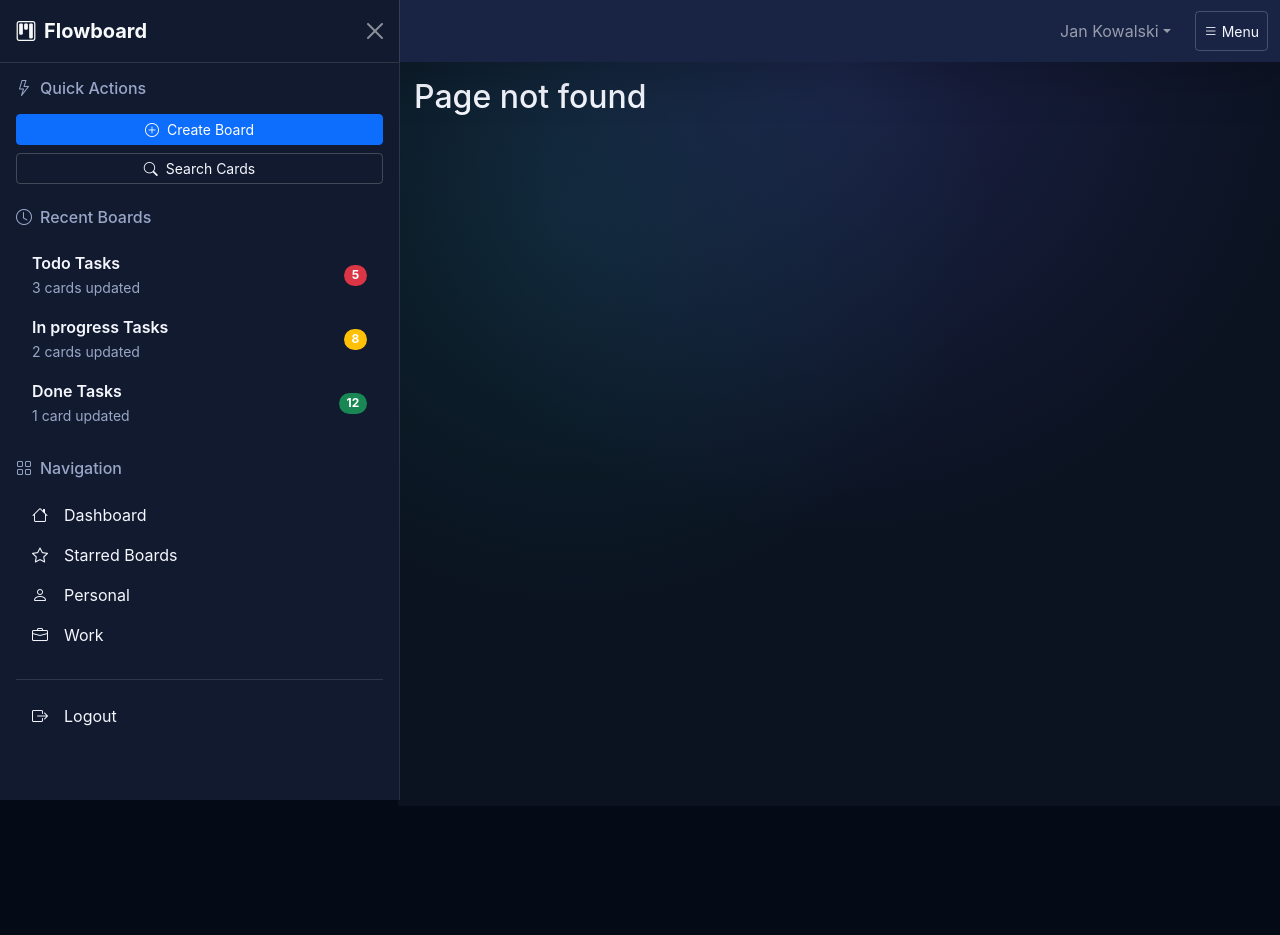
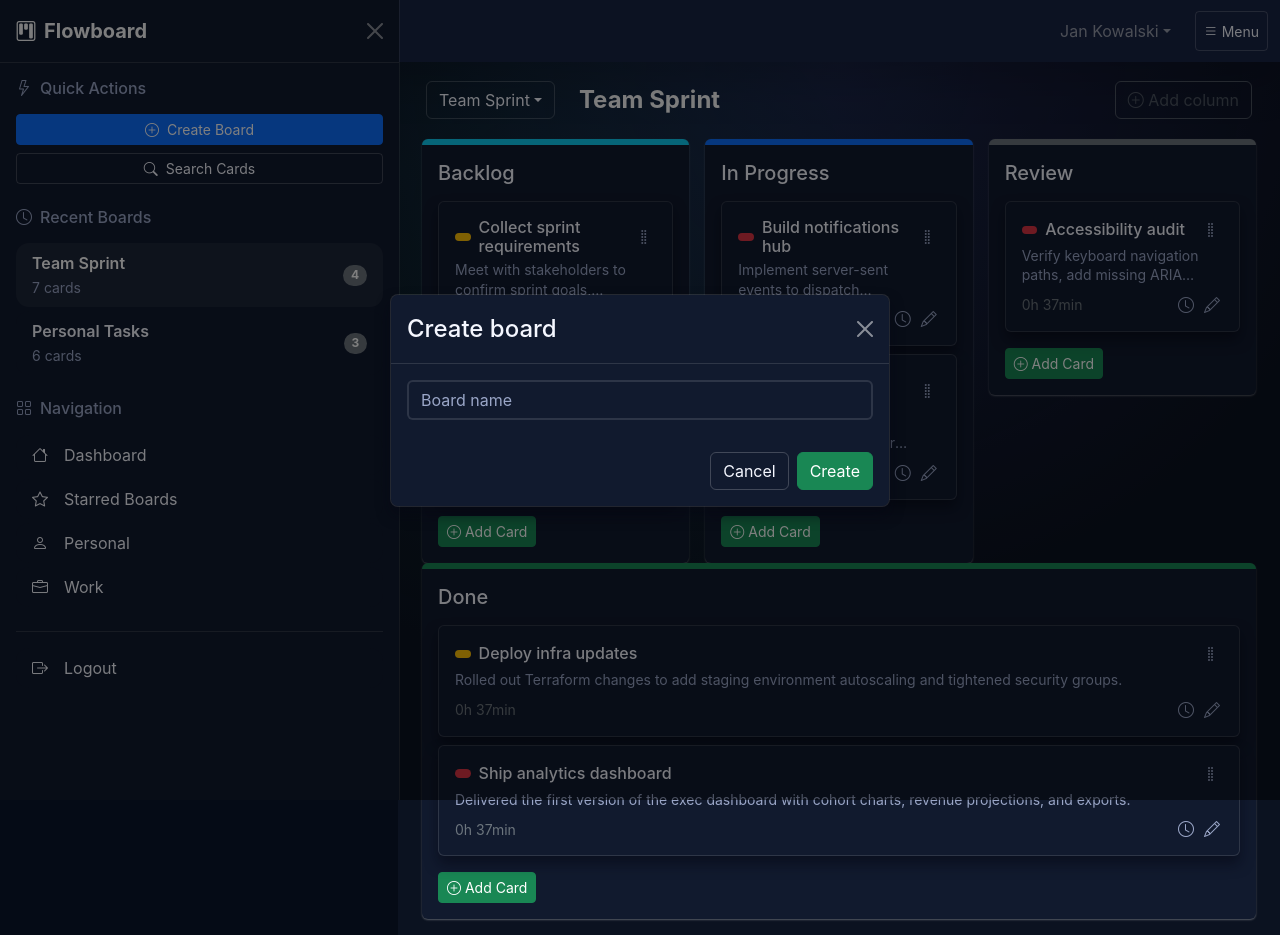
Before and after one commit to adambien94/React-Flowboard, a React (Vite) app: page /team-sprint in a window 1280 px wide. Both pictures are taken after a click on the button "Create Board". Before the commit the page ends 806 px from the top, so only its background shows below. Built offline with nearby package versions, Linux system fonts and the light colour scheme.

Commit message:
create new board feature

```diff
--- a/src/App.tsx
+++ b/src/App.tsx
@@ -8,6 +8,7 @@ export default function App() {
     <Routes>
       <Route path="/" element={<DashboardLayout />}>
         <Route index element={<Dashboard />} />
+        <Route path=":boardId" element={<Dashboard />} />
         <Route path="*" element={<h2>Page not found</h2>} />
       </Route>
     </Routes>
--- a/src/Dashboard.tsx
+++ b/src/Dashboard.tsx
@@ -1,7 +1,7 @@
 import { Container, Dropdown, Stack, Row, Button } from "react-bootstrap";
-import { useEffect, useState } from "react";
+import { useCallback, useEffect, useMemo, useState } from "react";
+import { useNavigate, useParams } from "react-router-dom";
 import TaskDrawer from "./components/TaskDrawer";
-import { mockBoard as boardColumns } from "./mocks/boards.mock";
 import type {
   BoardColumn as BoardColumnType,
   BoardColumnCard,
@@ -11,7 +11,7 @@ import BoardColumn from "./components/BoardColumn";
 import TaskCard from "./components/TaskCard";
 import AddColumnModal from "./components/AddColumnModal";
 import { BoardProvider } from "./contexts/BoardContext";
-import { useLocalStorage } from "./useLocalStorage";
+import { useBoardsContext } from "./contexts/BoardsContext";
 import { DndContext, DragOverlay } from "@dnd-kit/core";
 import type { DragEndEvent, DragStartEvent } from "@dnd-kit/core";
 import { v4 as uuidV4 } from "uuid";
@@ -21,14 +21,60 @@ export default function Dashboard() {
   const [activeColId, setActiveColId] = useState<string>();
   const [activeCard, setActiveCard] = useState<BoardColumnCard | null>(null);
   const [showAddColumnModal, setShowAddColumnModal] = useState(false);
-  const [boardCols, setBoardCols] = useLocalStorage<BoardColumnType[]>(
-    "BOARD_COLS",
-    boardColumns
-  );
+  const { boards, setBoards } = useBoardsContext();
+  const { boardId } = useParams();
+  const navigate = useNavigate();
+
+  const activeBoard = useMemo(() => {
+    return boards.find((board) => board.id === boardId) ?? boards[0];
+  }, [boardId, boards]);
+
+  const activeBoardId = activeBoard?.id;
+  const boardCols = useMemo(() => activeBoard?.columns ?? [], [activeBoard]);
 
   const clearUrlHash = () => {
     window.location.hash = "";
   };
+
+  useEffect(() => {
+    if (!boards.length) return;
+    if (!boardId || !boards.some((board) => board.id === boardId)) {
+      console.log(boards);
+      navigate(`/${boards[0].id}`, { replace: true });
+    }
+  }, [boardId, boards, navigate]);
+
+  useEffect(() => {
+    if (!boardCols.length) {
+      setShowDrawer(false);
+      setActiveColId(undefined);
+      clearUrlHash();
+      return;
+    }
+    const columnExists = boardCols.some(({ id }) => id === activeColId);
+    if (!columnExists) {
+      setActiveColId(boardCols[0].id);
+      setShowDrawer(false);
+      clearUrlHash();
+    }
+  }, [boardCols, activeColId]);
+
+  const setBoardCols = useCallback(
+    (value: React.SetStateAction<BoardColumnType[]>) => {
+      if (!activeBoardId) return;
+      setBoards((prevBoards) =>
+        prevBoards.map((board) => {
+          if (board.id !== activeBoardId) {
+            return board;
+          }
+          const nextColumns =
+            typeof value === "function" ? value(board.columns) : value;
+          return { ...board, columns: nextColumns };
+        })
+      );
+    },
+    [activeBoardId, setBoards]
+  );
 
   const handleHideDrawer = () => {
     clearUrlHash();
@@ -41,6 +87,7 @@ export default function Dashboard() {
   };
 
   const onCreateTaskCard = (colId: string, taskData: BoardColumnCard) => {
+    if (!activeBoardId) return;
     setBoardCols((prev) => {
       return prev.map((col) => {
         if (col.id === colId) {
@@ -60,6 +107,7 @@ export default function Dashboard() {
     cardId: string,
     taskData: RawBoardColumnCard
   ) => {
+    if (!activeBoardId) return;
     setBoardCols((prev) => {
       return prev.map((col) => {
         if (col.id !== colId) {
@@ -79,6 +127,7 @@ export default function Dashboard() {
   };
 
   const onDeleteTaskCard = (colId: string, cardId: string) => {
+    if (!activeBoardId) return;
     setBoardCols((prev) =>
       prev.map((col) => {
         if (col.id !== colId) {
@@ -93,15 +142,18 @@ export default function Dashboard() {
   };
 
   const handleAddColumn = (name: string, color: string) => {
+    if (!activeBoardId) return;
+    const newColumnId = uuidV4();
     setBoardCols((prev) => [
       ...prev,
       {
-        id: uuidV4(),
+        id: newColumnId,
         name,
         color,
         cards: [],
       },
     ]);
+    setActiveColId(newColumnId);
   };
 
   const handleCardDragStart = (event: DragStartEvent) => {
@@ -166,15 +218,17 @@ export default function Dashboard() {
           onDragStart={handleCardDragStart}
           onDragEnd={handleCardDragdEnd}
         >
+          {activeColId && (
             <TaskDrawer
               onHide={handleHideDrawer}
-            colId={activeColId!}
+              colId={activeColId}
               colName={boardCols.find(({ id }) => id === activeColId)?.name}
               colColor={boardCols.find(({ id }) => id === activeColId)?.color}
               createTask={onCreateTaskCard}
               editTask={onEditTaskCard}
               deleteTask={onDeleteTaskCard}
             />
+          )}
           <Container fluid>
             <div>
               <div className="d-flex align-items-center justify-content-between">
@@ -184,22 +238,26 @@ export default function Dashboard() {
                       variant="outline-secondary"
                       id="dropdown-basic"
                     >
-                      Boards
+                      {activeBoard?.name ?? "Boards"}
                     </Dropdown.Toggle>
 
                     <Dropdown.Menu>
-                      <Dropdown.Item href="#/action-1">Action</Dropdown.Item>
-                      <Dropdown.Item href="#/action-2">
-                        Another action
+                      {boards.map((board) => (
+                        <Dropdown.Item
+                          key={board.id}
+                          active={board.id === activeBoardId}
+                          onClick={() => {
+                            if (board.id === activeBoardId) return;
+                            navigate(`/${board.id}`);
+                          }}
+                        >
+                          {board.name}
                         </Dropdown.Item>
-                      <Dropdown.Divider />
-                      <Dropdown.Item href="#/action-3">
-                        Something else
-                      </Dropdown.Item>
+                      ))}
                     </Dropdown.Menu>
                   </Dropdown>
                   <h3 className="fw-bold text-white ms-4 mt-2 fs-4">
-                    Personal Tasks
+                    {activeBoard?.name}
                   </h3>
                 </div>
 
--- a/src/DashboardLayout.tsx
+++ b/src/DashboardLayout.tsx
@@ -3,6 +3,7 @@ import { Outlet } from "react-router-dom";
 import Navbar from "./components/Navbar";
 import Drawer from "./components/Drawer";
 import styles from "./components/DashboardLayout.module.css";
+import { BoardsProvider } from "./contexts/BoardsContext";
 
 export default function DashboardLayout() {
   const [showDrawer, setShowDrawer] = useState(true);
@@ -16,7 +17,7 @@ export default function DashboardLayout() {
   };
 
   return (
-    <>
+    <BoardsProvider>
       <Navbar onToggleDrawer={handleToggleDrawer} />
       <Drawer show={showDrawer} onHide={handleHideDrawer} />
       <div
@@ -26,6 +27,6 @@ export default function DashboardLayout() {
       >
         <Outlet />
       </div>
-    </>
+    </BoardsProvider>
   );
 }
--- /dev/null
+++ b/src/components/AddBoardModal.tsx
@@ -0,0 +1,62 @@
+import { useEffect, useRef, useState, type FormEvent } from "react";
+import { Modal, Form, Button } from "react-bootstrap";
+
+type AddBoardModalProps = {
+  show: boolean;
+  onHide: () => void;
+  onSave: (name: string) => void;
+};
+
+export default function AddBoardModal({
+  show,
+  onHide,
+  onSave,
+}: AddBoardModalProps) {
+  const [boardName, setBoardName] = useState("");
+  const inputRef = useRef<HTMLInputElement>(null);
+
+  const handleSubmit = (event: FormEvent) => {
+    event.preventDefault();
+    const trimmedName = boardName.trim();
+    if (!trimmedName) return;
+    onSave(trimmedName);
+    setBoardName("");
+  };
+
+  useEffect(() => {
+    if (show) {
+      setTimeout(() => inputRef.current?.focus(), 150);
+    } else {
+      setBoardName("");
+    }
+  }, [show]);
+
+  return (
+    <Modal show={show} onHide={onHide} centered>
+      <Form onSubmit={handleSubmit}>
+        <Modal.Header closeButton>
+          <Modal.Title>Create board</Modal.Title>
+        </Modal.Header>
+        <Modal.Body>
+          <Form.Group>
+            <Form.Control
+              ref={inputRef}
+              value={boardName}
+              onChange={(e) => setBoardName(e.target.value)}
+              placeholder="Board name"
+              required
+            />
+          </Form.Group>
+        </Modal.Body>
+        <Modal.Footer>
+          <Button variant="outline-secondary" onClick={onHide}>
+            Cancel
+          </Button>
+          <Button type="submit" variant="success">
+            Create
+          </Button>
+        </Modal.Footer>
+      </Form>
+    </Modal>
+  );
+}
--- a/src/components/Drawer.tsx
+++ b/src/components/Drawer.tsx
@@ -1,5 +1,10 @@
-import React from "react";
+import { useMemo, useState } from "react";
 import { Offcanvas, ListGroup, Button, Badge } from "react-bootstrap";
+import { useNavigate, useParams } from "react-router-dom";
+import type { Board } from "../types/board";
+import AddBoardModal from "./AddBoardModal";
+import { v4 as uuidV4 } from "uuid";
+import { useBoardsContext } from "../contexts/BoardsContext";
 
 interface DrawerProps {
   show: boolean;
@@ -7,6 +12,53 @@ interface DrawerProps {
 }
 
 export default function Drawer({ show, onHide }: DrawerProps) {
+  const navigate = useNavigate();
+  const { boardId } = useParams();
+  const { boards, setBoards } = useBoardsContext();
+  const [showCreateBoardModal, setShowCreateBoardModal] = useState(false);
+
+  const recentBoards = useMemo(() => {
+    return boards.map((board) => {
+      const totalCards = board.columns.reduce(
+        (sum, column) => sum + column.cards.length,
+        0
+      );
+      return { ...board, totalCards };
+    });
+  }, [boards]);
+
+  const handleBoardSelect = (targetBoardId: string) => {
+    if (targetBoardId === boardId) {
+      return;
+    }
+    navigate(`/${targetBoardId}`);
+  };
+
+  const buildBoardId = (name: string) => {
+    const baseId = name
+      .trim()
+      .toLowerCase()
+      .replace(/[^a-z0-9\s-]/g, "")
+      .replace(/\s+/g, "-");
+    if (!baseId) {
+      return `board-${uuidV4()}`;
+    }
+    const exists = boards.some((board) => board.id === baseId);
+    return exists ? `${baseId}-${Date.now()}` : baseId;
+  };
+
+  const handleCreateBoard = (name: string) => {
+    const newBoardId = buildBoardId(name);
+    const newBoard: Board = {
+      id: newBoardId,
+      name,
+      columns: [],
+    };
+    setBoards((prev) => [...prev, newBoard]);
+    setShowCreateBoardModal(false);
+    navigate(`/${newBoardId}`);
+  };
+
   return (
     <Offcanvas
       show={show}
@@ -26,13 +78,17 @@ export default function Drawer({ show, onHide }: DrawerProps) {
 
       <Offcanvas.Body className="p-0">
         <div className="p-3">
-          {/* Quick Actions */}
           <div className="mb-4">
             <h6 className="text-muted mb-3">
               <i className="bi bi-lightning me-2"></i>
               Quick Actions
             </h6>
-            <Button variant="primary" size="sm" className="w-100 mb-2">
+            <Button
+              variant="primary"
+              size="sm"
+              className="w-100 mb-2"
+              onClick={() => setShowCreateBoardModal(true)}
+            >
               <i className="bi bi-plus-circle me-2"></i>
               Create Board
             </Button>
@@ -42,52 +98,37 @@ export default function Drawer({ show, onHide }: DrawerProps) {
             </Button>
           </div>
 
-          {/* Recent Boards */}
           <div className="mb-4">
             <h6 className="text-muted mb-3">
               <i className="bi bi-clock me-2"></i>
               Recent Boards
             </h6>
             <ListGroup variant="flush">
-              <ListGroup.Item action className="border-0 py-2">
-                <div className="d-flex justify-content-between align-items-center">
-                  <div>
-                    <div className="fw-semibold">Todo Tasks</div>
-                    <small className="text-muted">3 cards updated</small>
+              {recentBoards.map((board) => (
+                <ListGroup.Item
+                  action
+                  className="border-0 py-2"
+                  key={board.id}
+                  active={board.id === boardId}
+                  onClick={() => handleBoardSelect(board.id)}
+                >
+                  <div className="d-flex justify-content-between align-items-center">
+                    <div>
+                      <div className="fw-semibold">{board.name}</div>
+                      <small className="text-muted">
+                        {board.totalCards}{" "}
+                        {board.totalCards === 1 ? "card" : "cards"}
+                      </small>
+                    </div>
+                    <Badge bg="secondary" pill>
+                      {board.columns.length}
+                    </Badge>
                   </div>
-                  <Badge bg="danger" pill>
-                    5
-                  </Badge>
-                </div>
-              </ListGroup.Item>
-
-              <ListGroup.Item action className="border-0 py-2">
-                <div className="d-flex justify-content-between align-items-center">
-                  <div>
-                    <div className="fw-semibold">In progress Tasks</div>
-                    <small className="text-muted">2 cards updated</small>
-                  </div>
-                  <Badge bg="warning" pill>
-                    8
-                  </Badge>
-                </div>
-              </ListGroup.Item>
-
-              <ListGroup.Item action className="border-0 py-2">
-                <div className="d-flex justify-content-between align-items-center">
-                  <div>
-                    <div className="fw-semibold">Done Tasks</div>
-                    <small className="text-muted">1 card updated</small>
-                  </div>
-                  <Badge bg="success" pill>
-                    12
-                  </Badge>
-                </div>
-              </ListGroup.Item>
+                </ListGroup.Item>
+              ))}
             </ListGroup>
           </div>
 
-          {/* Navigation Menu */}
           <div className="mb-4">
             <h6 className="text-muted mb-3">
               <i className="bi bi-grid me-2"></i>
@@ -116,7 +157,6 @@ export default function Drawer({ show, onHide }: DrawerProps) {
             </ListGroup>
           </div>
 
-          {/* Settings */}
           <div className="border-top pt-3">
             <ListGroup variant="flush">
               <ListGroup.Item action className="border-0 py-2">
@@ -127,6 +167,11 @@ export default function Drawer({ show, onHide }: DrawerProps) {
           </div>
         </div>
       </Offcanvas.Body>
+      <AddBoardModal
+        show={showCreateBoardModal}
+        onHide={() => setShowCreateBoardModal(false)}
+        onSave={handleCreateBoard}
+      />
     </Offcanvas>
   );
 }
--- /dev/null
+++ b/src/contexts/BoardsContext.tsx
@@ -0,0 +1,36 @@
+import { createContext, useContext, type ReactNode } from "react";
+import type { Board } from "../types/board";
+import { useLocalStorage } from "../useLocalStorage";
+import { mockBoards } from "../mocks/boards.mock";
+
+type BoardsContextType = {
+  boards: Board[];
+  setBoards: React.Dispatch<React.SetStateAction<Board[]>>;
+};
+
+const BoardsContext = createContext<BoardsContextType | undefined>(undefined);
+
+export const useBoardsContext = () => {
+  const context = useContext(BoardsContext);
+  if (!context) {
+    throw new Error("useBoardsContext must be used within BoardsProvider");
+  }
+  return context;
+};
+
+type BoardsProviderProps = {
+  children: ReactNode;
+};
+
+export const BoardsProvider = ({ children }: BoardsProviderProps) => {
+  const [boards, setBoards] = useLocalStorage<Board[]>(
+    "FLOWBOARD_BOARDS",
+    mockBoards
+  );
+
+  return (
+    <BoardsContext.Provider value={{ boards, setBoards }}>
+      {children}
+    </BoardsContext.Provider>
+  );
+};
--- a/src/dark-theme.css
+++ b/src/dark-theme.css
@@ -68,6 +68,11 @@ body {
   border-color: var(--border-color) !important;
 }
 
+.list-group {
+  border: none;
+  gap: 4px;
+}
+
 .offcanvas,
 .modal-content {
   box-shadow: var(--shadow-soft);
@@ -130,3 +135,14 @@ body {
 .board-column-empty {
   color: var(--text-muted);
 }
+
+.list-group-item {
+  border-radius: 13px !important;
+}
+
+.dropdown-item.active,
+.list-group-item.active,
+button.list-group-item:hover,
+button.list-group-item:focus {
+  background: rgba(255, 255, 255, 0.05) !important;
+}
--- a/src/mocks/boards.mock.ts
+++ b/src/mocks/boards.mock.ts
@@ -1,6 +1,93 @@
-import type { BoardColumn } from "../types/board";
+import type { Board } from "../types/board";
 
-export const mockBoard: BoardColumn[] = [
+export const mockBoards: Board[] = [
+  {
+    id: "team-sprint",
+    name: "Team Sprint",
+    columns: [
+      {
+        id: "col-backlog",
+        name: "Backlog",
+        color: "info",
+        cards: [
+          {
+            id: "task-backlog-1",
+            title: "Collect sprint requirements",
+            description:
+              "Meet with stakeholders to confirm sprint goals, scope, and success metrics. Document any risks or dependencies that surfaced.",
+            priority: "MEDIUM",
+          },
+          {
+            id: "task-backlog-2",
+            title: "Prepare QA test plan",
+            description:
+              "Outline test cases for the new automation features, including performance benchmarks and regression scenarios.",
+            priority: "LOW",
+          },
+        ],
+      },
+      {
+        id: "col-doing",
+        name: "In Progress",
+        color: "primary",
+        cards: [
+          {
+            id: "task-progress-1",
+            title: "Build notifications hub",
+            description:
+              "Implement server-sent events to dispatch workspace notifications in real time and persist user preferences.",
+            priority: "HIGH",
+          },
+          {
+            id: "task-progress-2",
+            title: "Refactor auth middleware",
+            description:
+              "Split the monolithic middleware into smaller pieces for logging, token validation, and role enforcement.",
+            priority: "MEDIUM",
+          },
+        ],
+      },
+      {
+        id: "col-review",
+        name: "Review",
+        color: "secondary",
+        cards: [
+          {
+            id: "task-review-1",
+            title: "Accessibility audit",
+            description:
+              "Verify keyboard navigation paths, add missing ARIA labels, and run axe-core to capture outstanding issues.",
+            priority: "HIGH",
+          },
+        ],
+      },
+      {
+        id: "col-done-team",
+        name: "Done",
+        color: "success",
+        cards: [
+          {
+            id: "task-done-1",
+            title: "Deploy infra updates",
+            description:
+              "Rolled out Terraform changes to add staging environment autoscaling and tightened security groups.",
+            priority: "MEDIUM",
+          },
+          {
+            id: "task-done-2",
+            title: "Ship analytics dashboard",
+            description:
+              "Delivered the first version of the exec dashboard with cohort charts, revenue projections, and exports.",
+            priority: "HIGH",
+          },
+        ],
+      },
+    ],
+  },
+  {
+    id: "personal",
+    name: "Personal Tasks",
+    columns: [
       {
         id: "a1b2c3d4-e5f6-7890-abcd-ef1234567890",
         name: "Todo",
@@ -19,20 +106,6 @@ export const mockBoard: BoardColumn[] = [
             description:
               "Integrate frontend with backend endpoints for user authentication and profile data. Handle error responses gracefully and show proper loading states. Use Axios for requests and interceptors for auth tokens.",
             priority: "LOW",
-      },
-      {
-        id: "fedcba98-7654-3210-fedc-ba9876543210",
-        title: "Write project README",
-        description:
-          "Add a detailed README file describing the project setup, environment variables, and how to contribute. Include screenshots of the main views and short usage instructions for developers.",
-        priority: "MEDIUM",
-      },
-      {
-        id: "fedcba98-7654-3210-fedc-ba9844443210",
-        title: "Create UI color palette",
-        description:
-          "Define a set of consistent color variables for light and dark themes. Document each color’s purpose (e.g., primary actions, warnings, success). Update the SCSS theme file accordingly.",
-        priority: "HIGH",
           },
         ],
       },
@@ -53,20 +126,6 @@ export const mockBoard: BoardColumn[] = [
             title: "Optimize dashboard layout",
             description:
               "Adjust column spacing and layout responsiveness for tablets and smaller screens. Improve vertical alignment of cards and headers. Verify it still looks clean on 4K resolutions.",
-        priority: "HIGH",
-      },
-      {
-        id: "bcdef123-4567-890a-bcde-f12345678901",
-        title: "Add loading spinner",
-        description:
-          "Show a spinner while fetching data from the API. Replace it with a fade-in animation once the content loads. Consider adding skeleton loaders for better UX.",
-        priority: "LOW",
-      },
-      {
-        id: "cdef1234-5678-90ab-cdef-123456789012",
-        title: "Test authentication flow",
-        description:
-          "Manually verify login, logout, and token refresh. Add Cypress tests to cover login edge cases and API failures. Confirm the user stays logged in after a page reload.",
             priority: "HIGH",
           },
         ],
@@ -90,12 +149,7 @@ export const mockBoard: BoardColumn[] = [
               "Installed core libraries like React, Bootstrap, and dnd-kit. Added TypeScript and ESLint for better type safety and code quality. Configured Prettier for consistent formatting.",
             priority: "LOW",
           },
-      {
-        id: "ef123456-7890-abcd-ef12-345671111234",
-        title: "Configure ESLint and Prettier",
-        description:
-          "Set up a shared config for linting and code formatting. Added pre-commit hooks with Husky to enforce clean code. Verified rules across different environments.",
-        priority: "HIGH",
+        ],
       },
     ],
   },
--- a/src/types/board.ts
+++ b/src/types/board.ts
@@ -14,3 +14,9 @@ export type RawBoardColumnCard = {
   description: string;
   priority: string;
 };
+
+export type Board = {
+  id: string;
+  name: string;
+  columns: BoardColumn[];
+};
```
Also changed, not shown: src/components/AddColumnModal.tsx (+14 -5 lines). Lines whose indentation alone changed are shown as unchanged.
